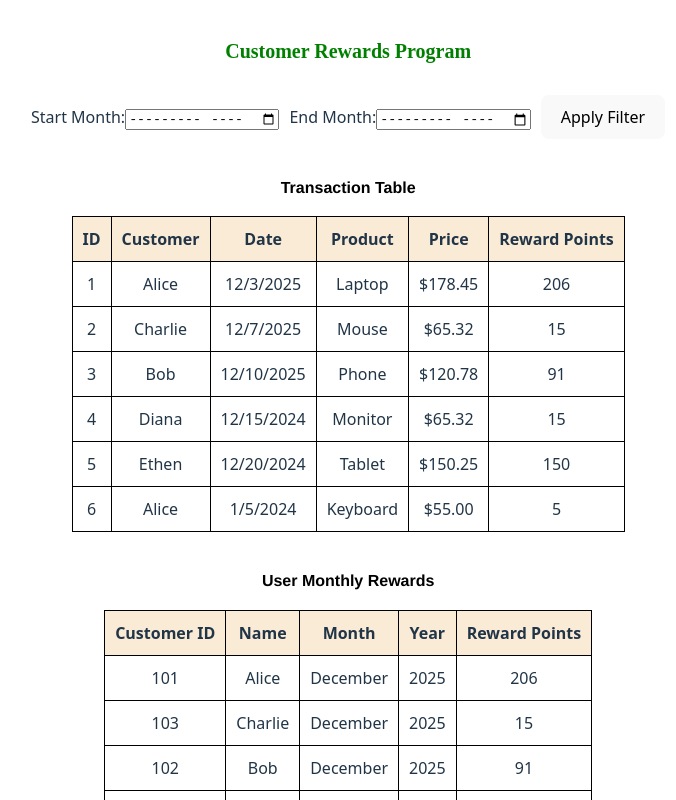
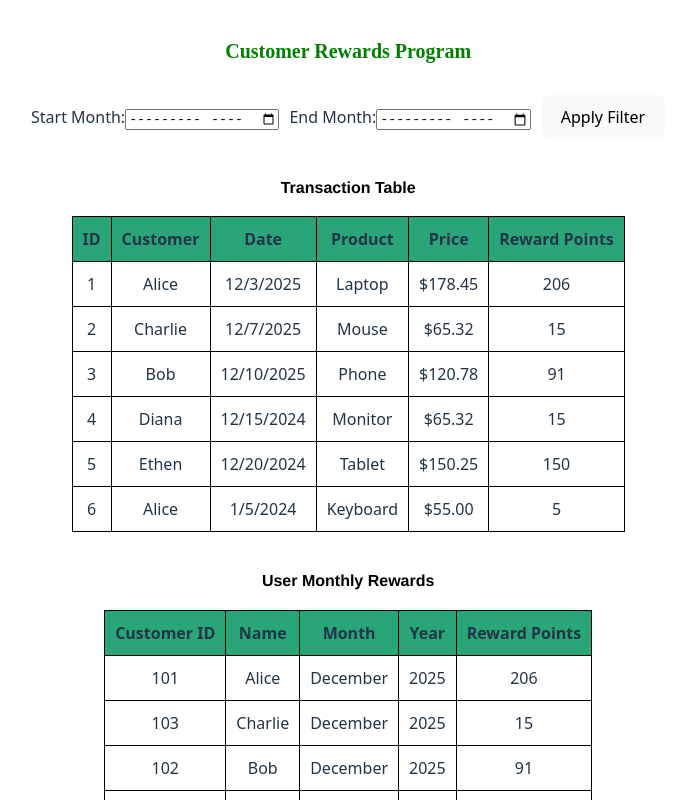
Before and after one commit to Pranava-dev/react-rewards, a React (Vite) app: page / in a window 1280 px wide. Shown: the top 800 px of the page, without its empty margins (9-685 px from the left). Built offline with nearby package versions, Linux system fonts and the light colour scheme.

Commit message:
colorupdate

```diff
--- a/src/App.css
+++ b/src/App.css
@@ -27,7 +27,7 @@ th ,td{
 }
 
 th{
-  background-color: antiquewhite;
+  background-color:rgb(42, 165, 120);
 }
 
 .loading{
```
